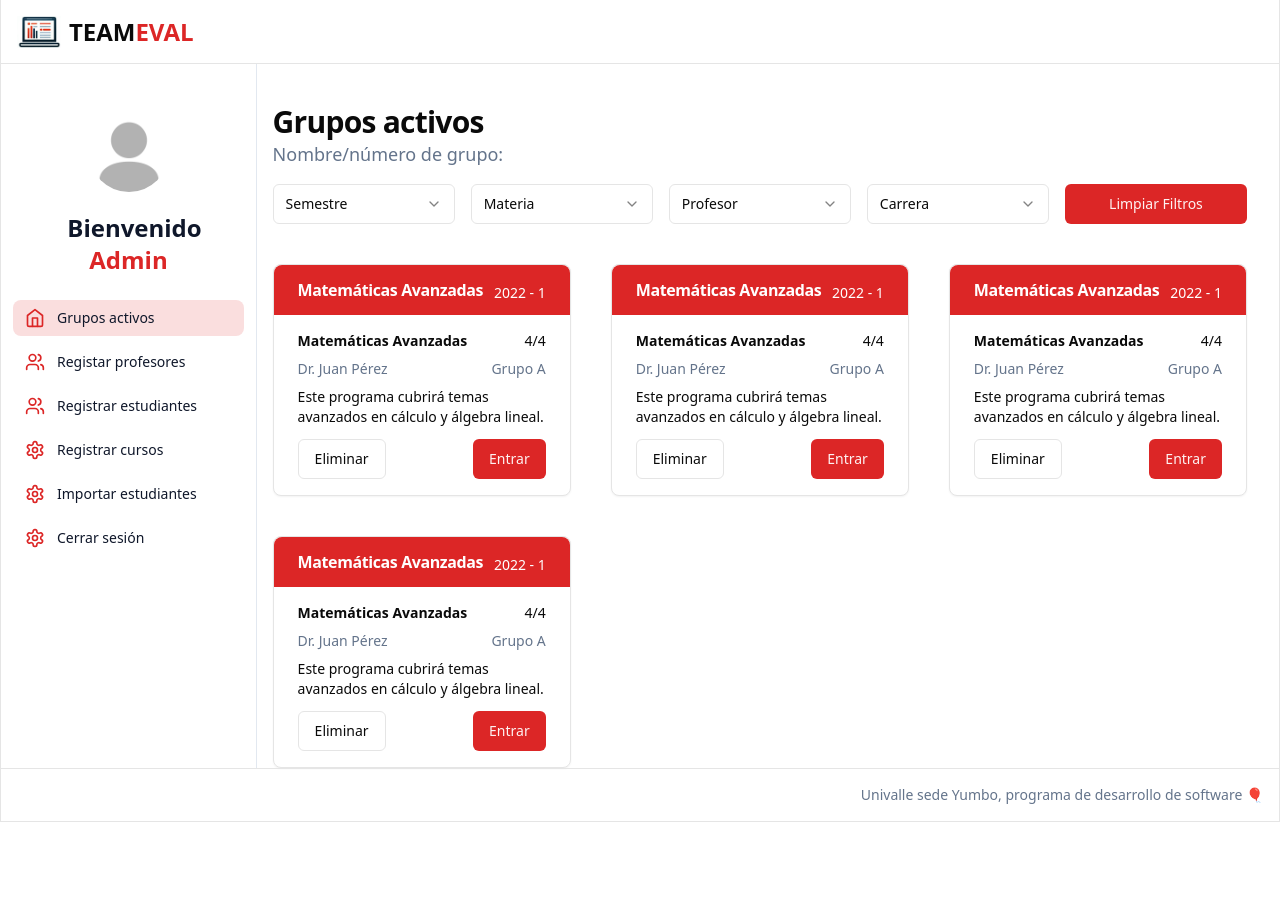
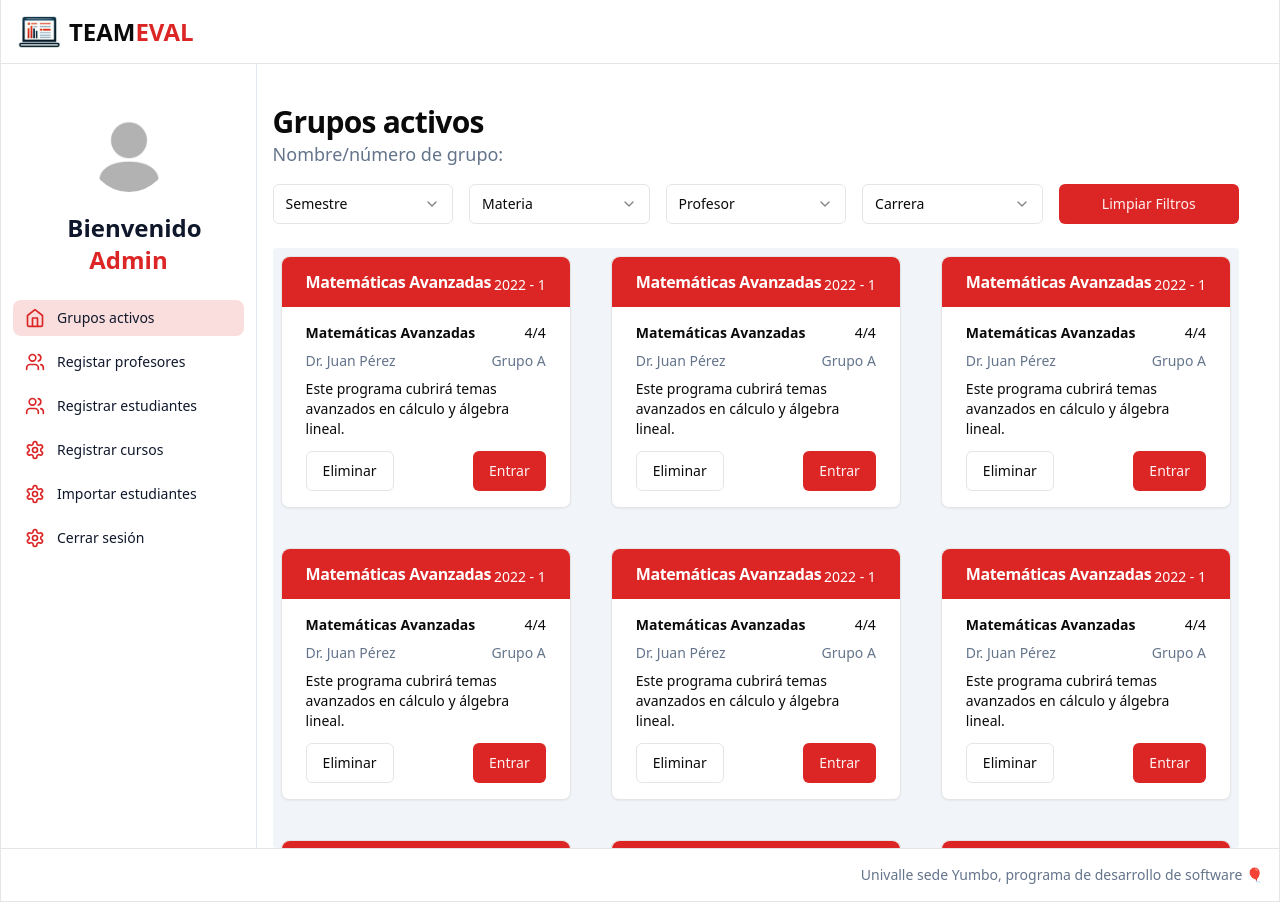
Before and after one commit to univalle/teameval, a Next.js app: page /admin in a window 1280 px wide. Before the commit the page ends 822 px from the top, so only its background shows below. Built offline with nearby package versions, Linux system fonts and the light colour scheme.

Commit message:
Add redirect

```diff
--- a/src/app/page.jsx
+++ b/src/app/page.jsx
@@ -1,4 +1,5 @@
+import { redirect } from 'next/navigation'
+
 export default function Home () {
-  // Este componente no se renderiza en el lado del cliente
-  return null
+  redirect('/login')
 }
--- a/src/components/admin/active-groups.jsx
+++ b/src/components/admin/active-groups.jsx
@@ -3,7 +3,7 @@ import { ProgramsList } from '@/components/programs-list'
 
 export function ActiveGroups () {
   return (
-    <div className='col-span-5 pl-4 pr-8 mt-10 xl:col-span-4'>
+    <div className='col-span-5 pl-4 pr-10 mt-10 xl:col-span-4'>
       <h1 className='text-3xl font-semibold tracking-tight scroll-m-20'>
         Grupos activos
       </h1>
--- a/src/components/programs-list.jsx
+++ b/src/components/programs-list.jsx
@@ -42,11 +42,74 @@ export function ProgramsList () {
       group: 'Grupo A',
       description:
         'Este programa cubrirá temas avanzados en cálculo y álgebra lineal.'
+    },
+    {
+      programTitle: 'Matemáticas Avanzadas',
+      semester: '2022 - 1',
+      subjectName: 'Matemáticas Avanzadas',
+      membersCount: '4/4',
+      professor: 'Dr. Juan Pérez',
+      group: 'Grupo A',
+      description:
+        'Este programa cubrirá temas avanzados en cálculo y álgebra lineal.'
+    },
+    {
+      programTitle: 'Matemáticas Avanzadas',
+      semester: '2022 - 1',
+      subjectName: 'Matemáticas Avanzadas',
+      membersCount: '4/4',
+      professor: 'Dr. Juan Pérez',
+      group: 'Grupo A',
+      description:
+        'Este programa cubrirá temas avanzados en cálculo y álgebra lineal.'
+    },
+    {
+      programTitle: 'Matemáticas Avanzadas',
+      semester: '2022 - 1',
+      subjectName: 'Matemáticas Avanzadas',
+      membersCount: '4/4',
+      professor: 'Dr. Juan Pérez',
+      group: 'Grupo A',
+      description:
+        'Este programa cubrirá temas avanzados en cálculo y álgebra lineal.'
+    },
+    {
+      programTitle: 'Matemáticas Avanzadas',
+      semester: '2022 - 1',
+      subjectName: 'Matemáticas Avanzadas',
+      membersCount: '4/4',
+      professor: 'Dr. Juan Pérez',
+      group: 'Grupo A',
+      description:
+        'Este programa cubrirá temas avanzados en cálculo y álgebra lineal.'
+    },
+    {
+      programTitle: 'Matemáticas Avanzadas',
+      semester: '2022 - 1',
+      subjectName: 'Matemáticas Avanzadas',
+      membersCount: '4/4',
+      professor: 'Dr. Juan Pérez',
+      group: 'Grupo A',
+      description:
+        'Este programa cubrirá temas avanzados en cálculo y álgebra lineal.'
+    },
+    {
+      programTitle: 'Matemáticas Avanzadas',
+      semester: '2022 - 1',
+      subjectName: 'Matemáticas Avanzadas',
+      membersCount: '4/4',
+      professor: 'Dr. Juan Pérez',
+      group: 'Grupo A',
+      description:
+        'Este programa cubrirá temas avanzados en cálculo y álgebra lineal.'
     }
   ]
 
   return (
-    <div className='grid grid-cols-1 gap-10 pt-10 sm:grid-cols-2 md:grid-cols-3'>
+    <div
+      className='grid grid-cols-1 gap-10 px-2 pt-2 mt-6 overflow-auto rounded sm:grid-cols-2 md:grid-cols-3 bg-slate-100'
+      style={{ maxHeight: 'calc(100vh - 200px)' }}
+    >
       {/* Utilizamos map para recorrer el array de programas */}
       {programs.map((program, index) => (
         <ProgramCard
```
